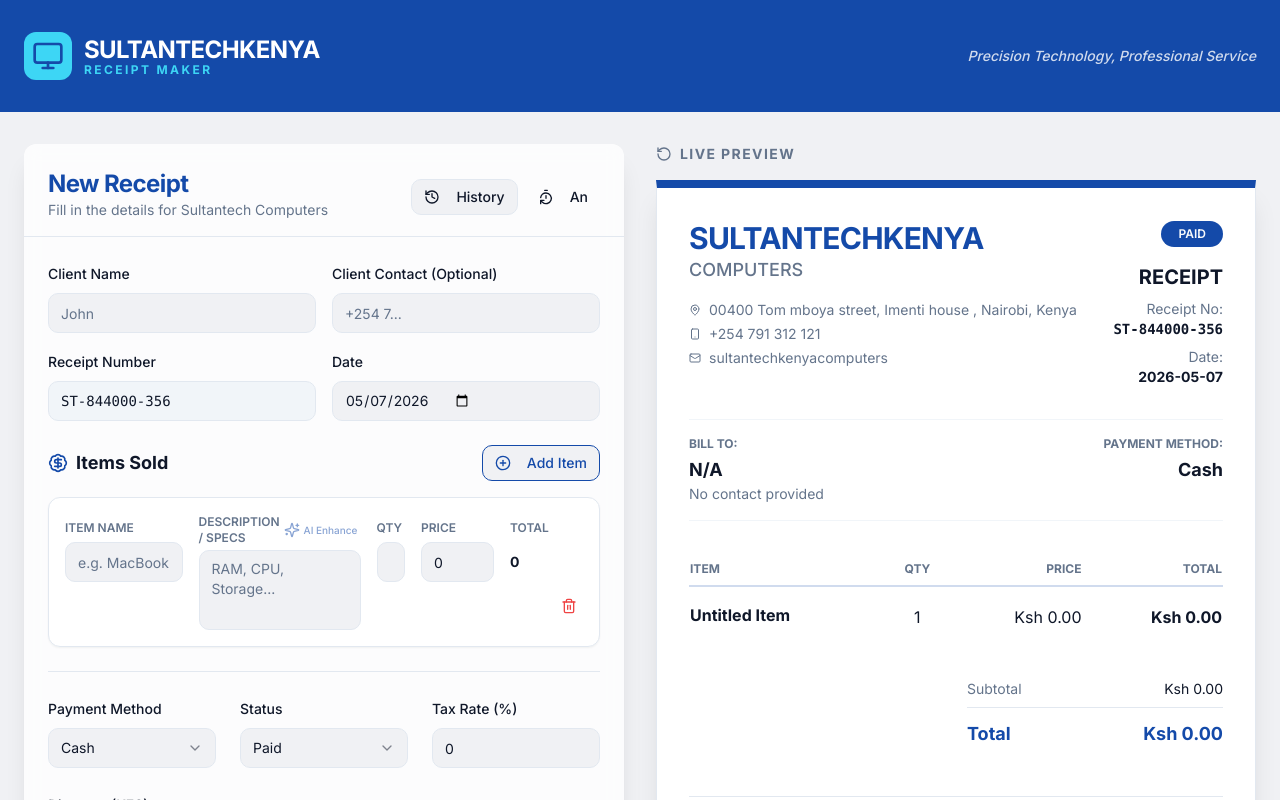
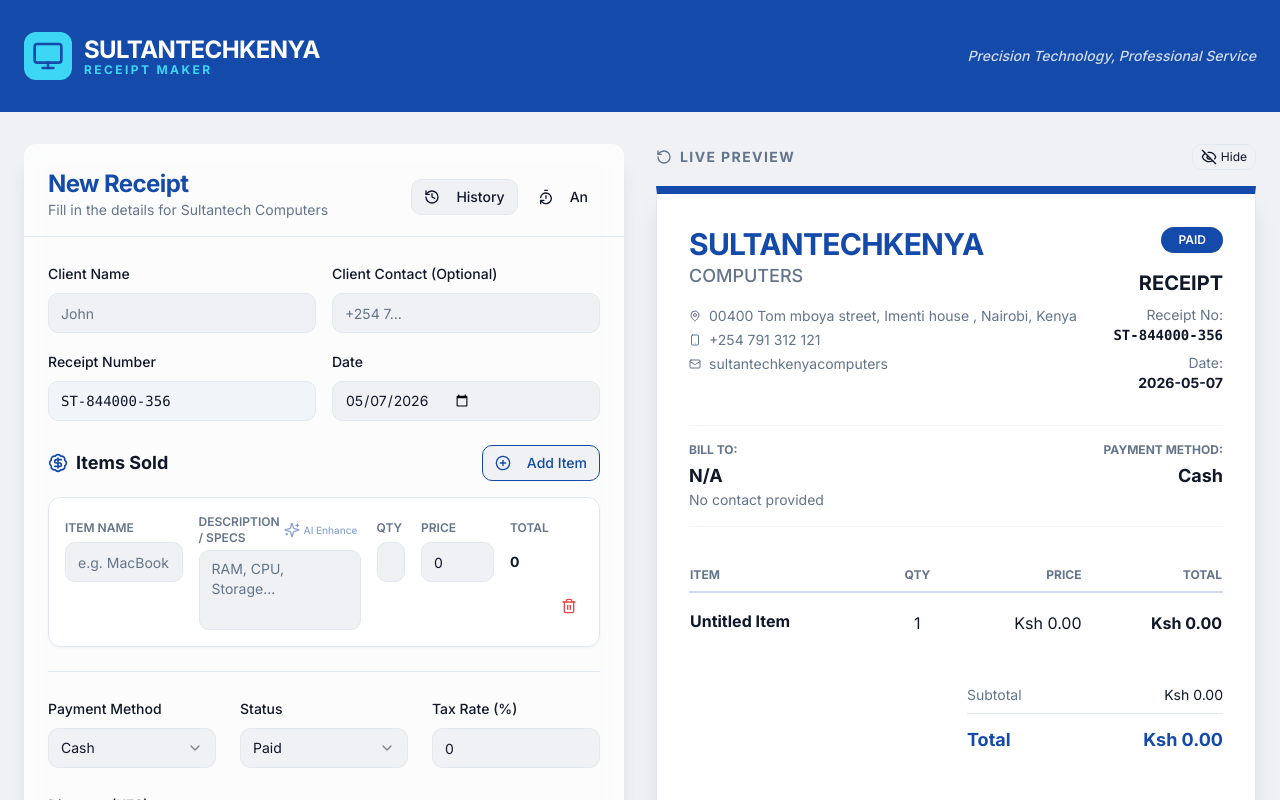
Before and after one commit to karimGhost/reciept, a Next.js app: page / in a window 1280 px wide. Shown: the top 800 px of the page. Built offline with nearby package versions, Linux system fonts and the light colour scheme; what @genkit-ai/google-genai, genkit would draw is missing.

Commit message:
updated app

```diff
--- a/src/components/receipt/ReceiptForm.tsx
+++ b/src/components/receipt/ReceiptForm.tsx
@@ -9,7 +9,7 @@
 import { Receipt, ReceiptItem, generateReceiptId } from "@/lib/receipt-utils";
 import { ReceiptItemRow } from "./ReceiptItemRow";
 import { ReceiptPreview } from "./ReceiptPreview";
-import { PlusCircle, Save, Printer, History, RotateCcw, BadgeDollarSign, TimerReset } from "lucide-react";
+import { PlusCircle, Save, Printer, History, RotateCcw, BadgeDollarSign, TimerReset, EyeOff, Eye } from "lucide-react";
 import { format } from "date-fns";
 import { doc, setDoc } from "firebase/firestore";
 import { db } from "@/lib/firebase";
@@ -23,6 +23,13 @@
 
 export function ReceiptForm({ onShowHistory,onShowAnalytics }: ReceiptFormProps) {
   const { toast } = useToast();
+    const [showPreview, setShowPreview] = useState(false);
+
+    useEffect(() => {
+  const isDesktop = window.matchMedia("(min-width: 1024px)").matches;
+  setShowPreview(isDesktop);
+}, []);
+
   const [receipt, setReceipt] = useState<Receipt>({
     id: '',
     receiptNumber: '',
@@ -256,15 +263,34 @@
         </Card>
       </div>
 
-      <div className="sticky top-8">
-        <h2 className="text-sm font-bold text-muted-foreground uppercase tracking-widest mb-4 flex items-center gap-2 no-print">
+        <div className="sticky top-8">
+      <div className="flex items-center justify-between mb-4 no-print">
+        <h2 className="text-sm font-bold text-muted-foreground uppercase tracking-widest flex items-center gap-2">
           <RotateCcw className="h-4 w-4" /> Live Preview
         </h2>
+
+        <button
+          onClick={() => setShowPreview((prev) => !prev)}
+          className="text-xs flex items-center gap-1 px-2 py-1 rounded-md border hover:bg-muted transition"
+        >
+          {showPreview ? (
+            <>
+              <EyeOff className="h-4 w-4" /> Hide
+            </>
+          ) : (
+            <>
+              <Eye className="h-4 w-4" /> Show
+            </>
+          )}
+        </button>
+      </div>
+
+      {showPreview && (
         <div className="no-print">
-
           <ReceiptPreview receipt={receipt} />
         </div>
-      </div>
+      )}
+    </div>
     </div>
   );
 }
```
